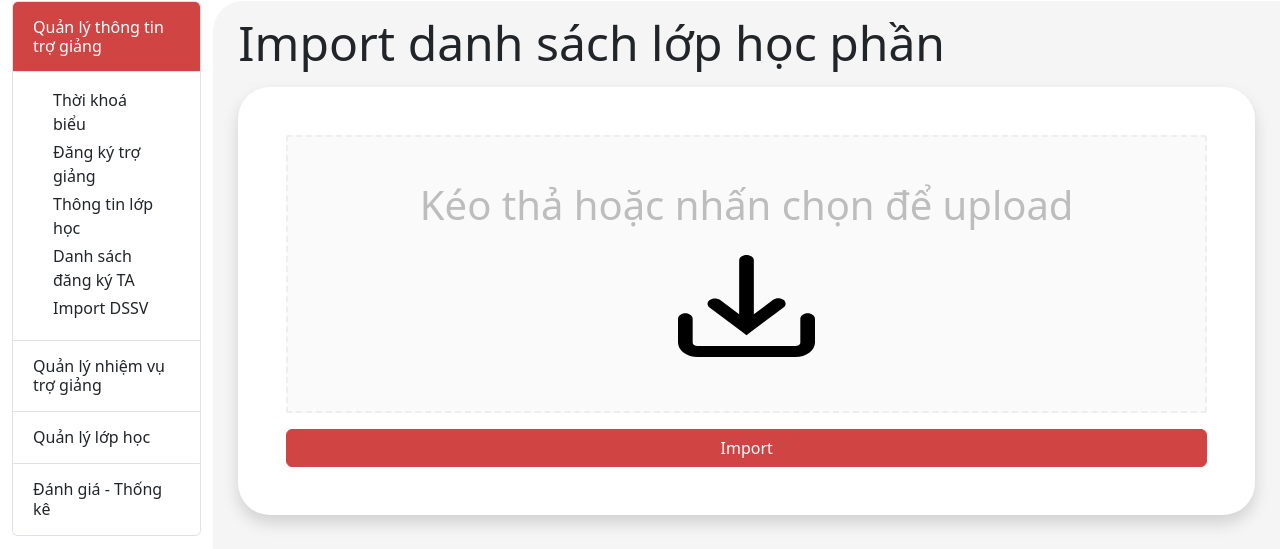
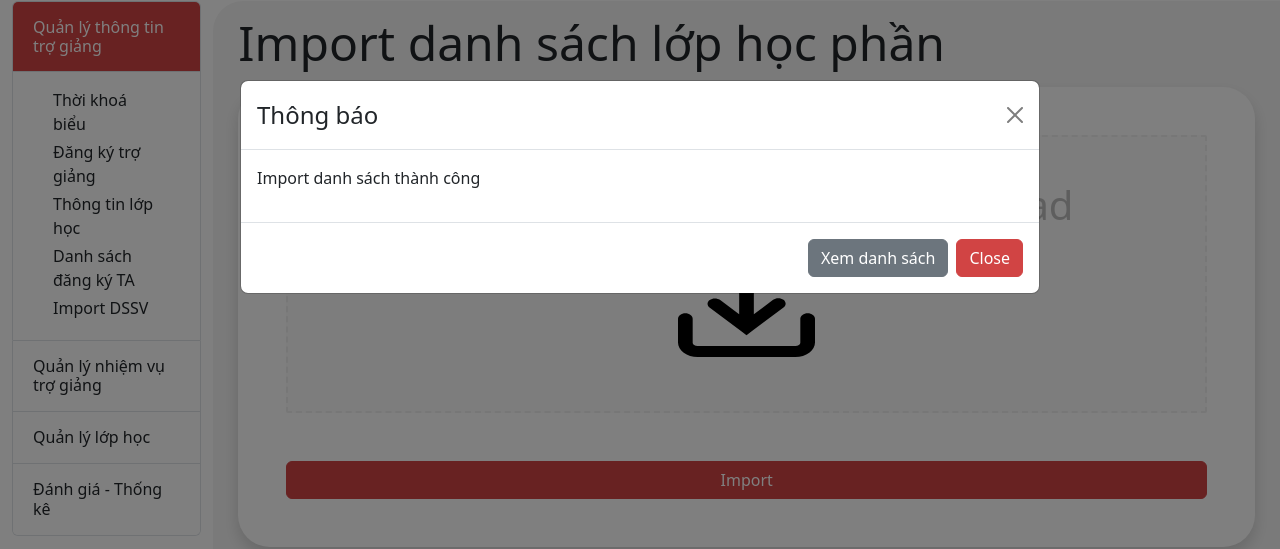
Before and after one commit to nhan4599a/vlu-ta-management, a React (Vite) app in the folder frontend/: page /class-management/import-class-list in a window 1280 px wide. Both pictures are taken after a click on the button "Import". Shown: the part 213-762 px from the top of the page. Built offline with nearby package versions, Linux system fonts and the light colour scheme.

Commit message:
create import, promt components

```diff
--- a/frontend/src/components/Promt/ImportSuccessPrompt.tsx
+++ b/frontend/src/components/Promt/ImportSuccessPrompt.tsx
@@ -1,23 +1,30 @@
-import React from "react";
 import { Button, Modal } from "react-bootstrap";
+import LinkItem from "../LinkItem";
 
-const ImportSuccessPrompt = () => {
+const ImportSuccessPrompt = (props) => {
   return (
-    <div style={{ display: "block", width: 700, padding: 30 }}>
-      <h4>React-Bootstrap Modal Component</h4>
-      <Modal.Dialog>
+    <Modal
+      {...props}
+      size="lg"
+      aria-labelledby="contained-modal-title-vcenter"
+      centered
+    >
       <Modal.Header closeButton>
-          <Modal.Title>Sample Modal Heading</Modal.Title>
+        <Modal.Title id="contained-modal-title-vcenter">Thông báo</Modal.Title>
       </Modal.Header>
       <Modal.Body>
-          <p>This is the sample text for our Modal</p>
+        {/* <h4>Centered Modal</h4> */}
+        <p>Import danh sách thành công</p>
       </Modal.Body>
       <Modal.Footer>
-          <Button variant="secondary">Close</Button>
-          <Button variant="primary">Save changes</Button>
+        <Button variant="secondary">
+          <LinkItem to={"/class-management/class-list"}>Xem danh sách</LinkItem>
+        </Button>
+        <Button variant="primary" onClick={props.onHide}>
+          Close
+        </Button>
       </Modal.Footer>
-      </Modal.Dialog>
-    </div>
+    </Modal>
   );
 };
 
--- /dev/null
+++ b/frontend/src/components/buttons/ImportButton.tsx
@@ -0,0 +1,21 @@
+import React from 'react';
+import { Button } from 'react-bootstrap';
+import ImportSuccessPrompt from '../Promt/ImportSuccessPrompt';
+
+const ImportButton = () => {
+    const [modalShow, setModalShow] = React.useState(false);
+  return (
+    <>
+      <Button variant="primary" className="w-100 mt-5" onClick={() => setModalShow(true)}>
+        Import
+      </Button>
+
+      <ImportSuccessPrompt
+        show={modalShow}
+        onHide={() => setModalShow(false)}
+      />
+    </>
+  );
+};
+
+export default ImportButton;
--- a/frontend/src/page/classmanagement/ImportSectionClassList.tsx
+++ b/frontend/src/page/classmanagement/ImportSectionClassList.tsx
@@ -1,22 +1,24 @@
 import { useRef } from "react";
 import DropzoneComponent from "../../components/dashboard/ImportDropZone";
 import "../../index.css";
+import ImportButton from "../../components/buttons/ImportButton";
 
 const ImportSectionClassList = () => {
   const inputRef = useRef<HTMLInputElement>(null);
 
-  const handleUpload = () => {
-    inputRef.current?.click();
-  };
+  // const handleUpload = () => {
+  //   inputRef.current?.click();
+  // };
   return (
     <div>
       <h2 className="display-5 mt-2 mb-3">Import danh sách lớp học phần</h2>
       <div className="shadow p-5 rounded-5 bg-white">
         <DropzoneComponent />
         <input ref={inputRef} className="d-none" type="file" />
-        <button onClick={handleUpload} className="w-100 mt-3 btn btn-primary">
+        {/* <button onClick={handleUpload} className="w-100 mt-3 btn btn-primary">
           Import
-        </button>
+        </button> */}
+        <ImportButton />
       </div>
     </div>
   );
```
Lines whose indentation alone changed are shown as unchanged.
